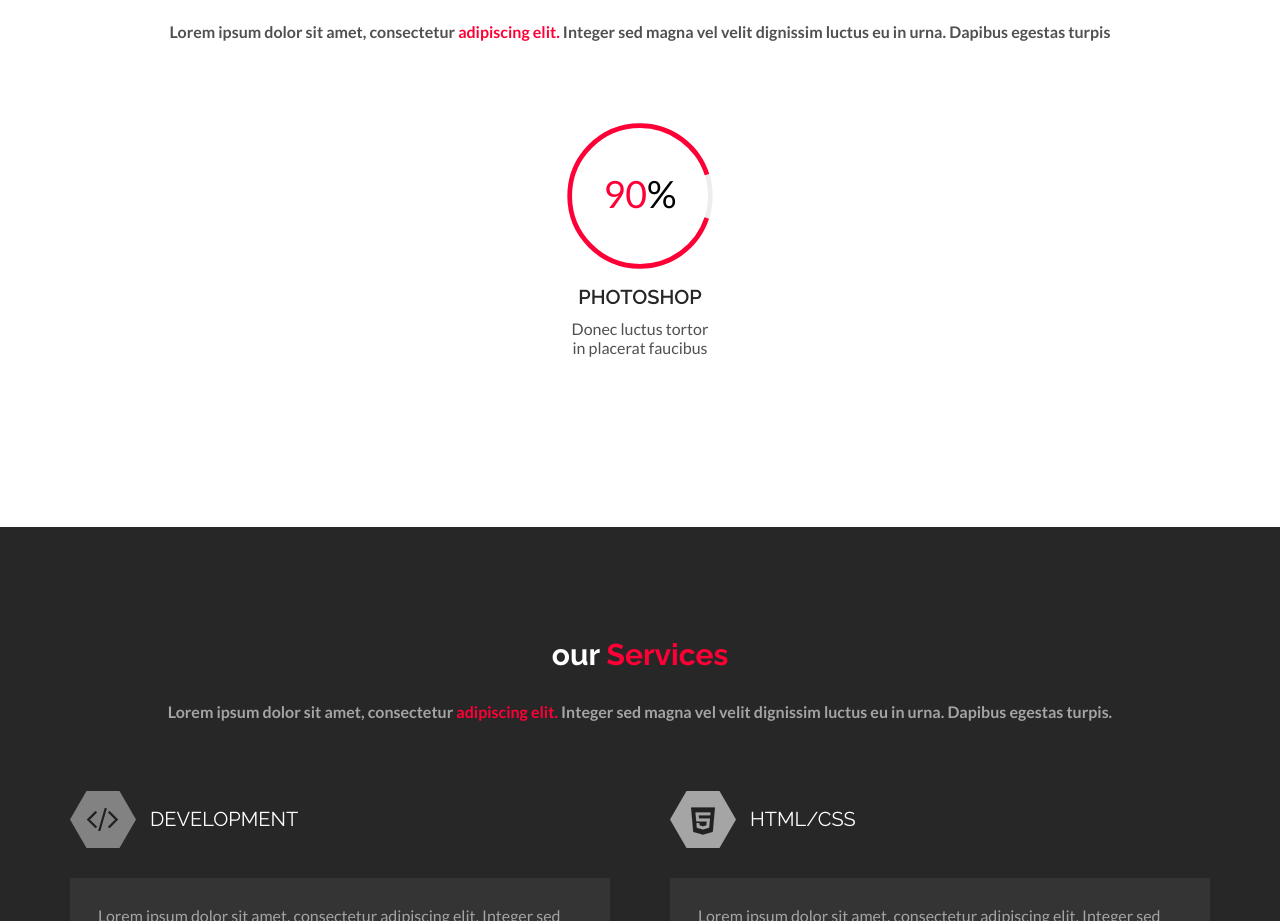
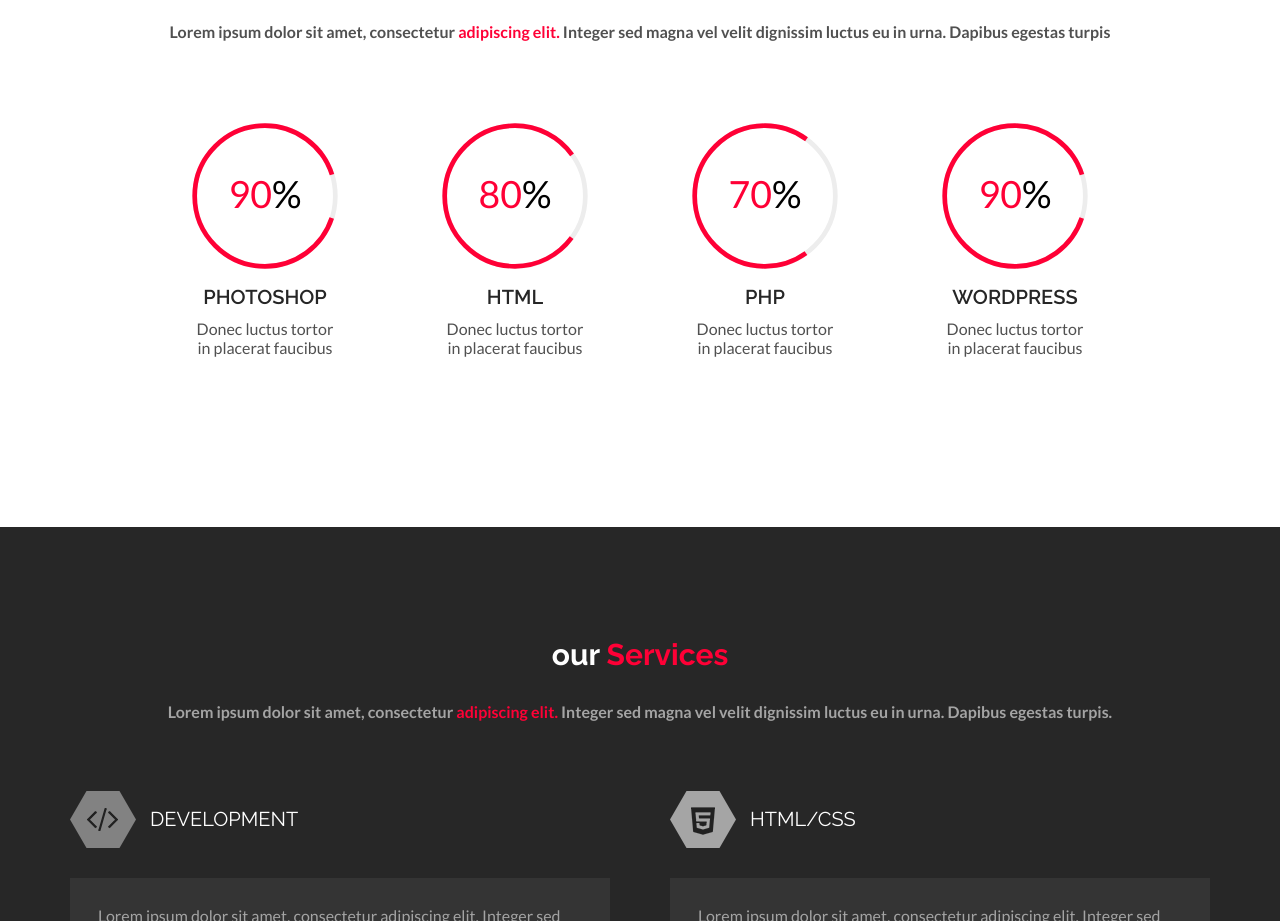
Before and after one commit to mihinov/mihinov.github.io, a plain HTML site: page index.html in a window 1280 px wide. Shown: the part 5180-6101 px from the top of the page. Drawn offline with Linux system fonts and the light colour scheme.

Commit message:
Add files via upload

```diff
--- a/index.html
+++ b/index.html
@@ -448,6 +448,42 @@
 				  </div>
 				</div> <!-- .progress__container -->
 
+				<div class="progress__container">
+				  <svg class="progressbar" viewbox="0 0 64 64">
+				    <circle class="progressbar__track" cx="50%" cy="50%" r="30"></circle>
+				    <circle class="progressbar__thumb" cx="50%" cy="50%" r="30" data-circle="80"></circle>
+				    <text x=32 y=33 text-anchor=middle dominant-baseline=middle></text>
+				  </svg>
+				  <div class="progress__text">
+				  	<div class="progress__title">HTML</div>
+				  	<div class="progress__subtitle">Donec luctus tortor in placerat faucibus</div>
+				  </div>
+				</div> <!-- .progress__container -->
+
+				<div class="progress__container">
+				  <svg class="progressbar" viewbox="0 0 64 64">
+				    <circle class="progressbar__track" cx="50%" cy="50%" r="30"></circle>
+				    <circle class="progressbar__thumb" cx="50%" cy="50%" r="30" data-circle="70"></circle>
+				    <text x=32 y=33 text-anchor=middle dominant-baseline=middle></text>
+				  </svg>
+				  <div class="progress__text">
+				  	<div class="progress__title">PHP</div>
+				  	<div class="progress__subtitle">Donec luctus tortor in placerat faucibus</div>
+				  </div>
+				</div> <!-- .progress__container -->
+
+				<div class="progress__container">
+				  <svg class="progressbar" viewbox="0 0 64 64">
+				    <circle class="progressbar__track" cx="50%" cy="50%" r="30"></circle>
+				    <circle class="progressbar__thumb" cx="50%" cy="50%" r="30" data-circle="90"></circle>
+				    <text x=32 y=33 text-anchor=middle dominant-baseline=middle></text>
+				  </svg>
+				  <div class="progress__text">
+				  	<div class="progress__title">WordPress</div>
+				  	<div class="progress__subtitle">Donec luctus tortor in placerat faucibus</div>
+				  </div>
+				</div> <!-- .progress__container -->
+
 			</div> <!-- .cards__progress__bar -->
 
 		</div> <!-- .container -->
```
